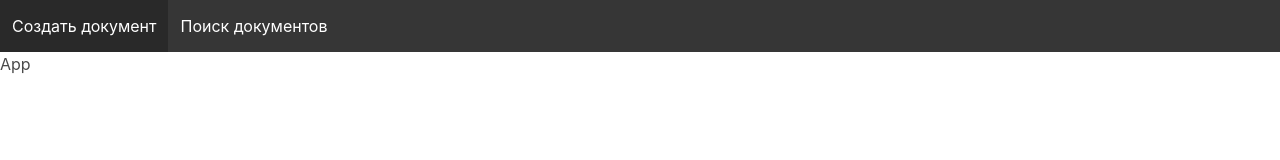
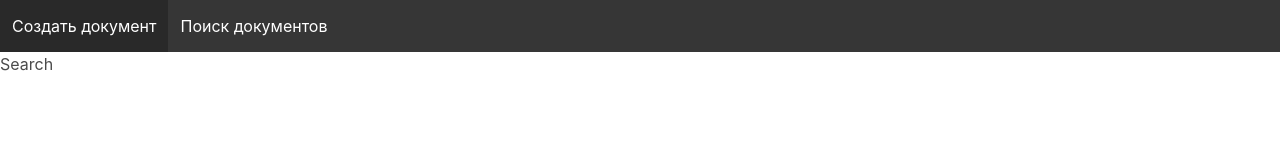
Before and after one commit to mikhailsidorov/document-search, a React (Create React App) app in the folder frontend/: page /documents in a window 1280 px wide. Shown: the top 160 px of the page. Built offline with nearby package versions, Linux system fonts and the light colour scheme.

Commit message:
Configure router

```diff
--- a/frontend/package.json
+++ b/frontend/package.json
@@ -10,8 +10,10 @@
     "@types/node": "^12.0.0",
     "@types/react": "^16.9.53",
     "@types/react-dom": "^16.9.8",
+    "@types/react-router-dom": "^5.1.6",
     "react": "^17.0.1",
     "react-dom": "^17.0.1",
+    "react-router-dom": "^5.2.0",
     "react-scripts": "4.0.1",
     "typescript": "^4.1.2",
     "web-vitals": "^0.2.4"
--- a/frontend/src/App.tsx
+++ b/frontend/src/App.tsx
@@ -1,13 +1,23 @@
+import { BrowserRouter, Switch, Route, Redirect } from 'react-router-dom';
+
 import { Layout } from './components/Layout';
 import './App.scss';
 
 function App() {
   return (
-    <div className="App">
+    <BrowserRouter>
       <Layout>
-        App
+        <Switch>
+          <Route path="/documents/create">
+            Create
+          </Route>
+          <Route path="/documents" exact>
+            Search
+          </Route>
+          <Redirect to="/documents" />
+        </Switch>
       </Layout>
-    </div>
+    </BrowserRouter>
   );
 }
 
```
Also changed, not shown: 1 other file (tests, documents, lock files or other folders).
